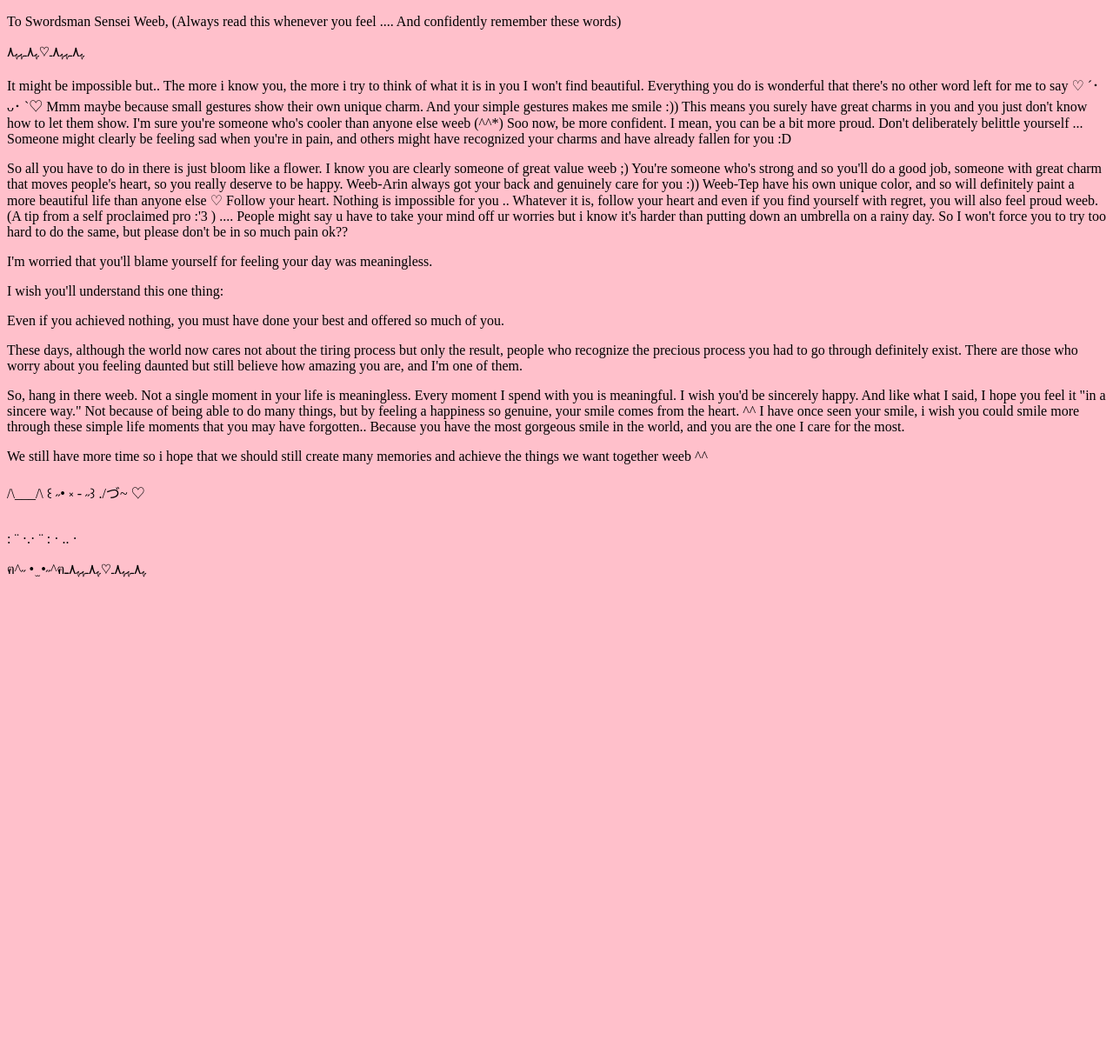
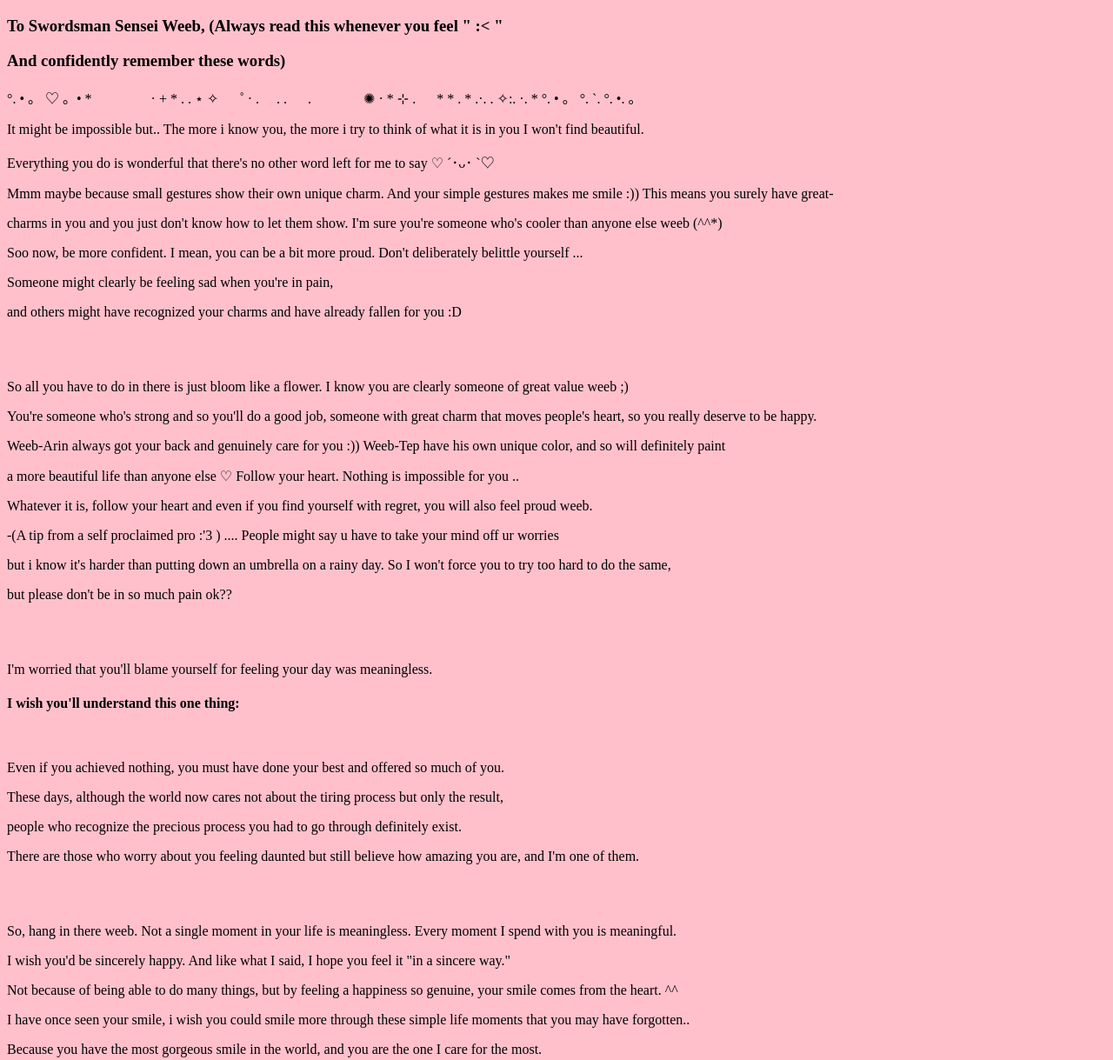
Before and after one commit to Ariiinnnn/-, a plain HTML site: page index.html in a window 1280 px wide. Shown: the top 1219 px of the page at 87% size. Before the commit the page ends 800 px from the top, so only its background shows below. Drawn offline with Linux system fonts and the light colour scheme.

Commit message:
Update index.html

```diff
--- a/index.html
+++ b/index.html
@@ -7,57 +7,119 @@
     <title>Document</title>
 </head>
 
-    <body bgcolor="pink"></body>
+   <body bgcolor="pink"></body>
 
-    <p> To Swordsman Sensei Weeb,
-        (Always read this whenever you feel ....
-        And confidently remember these words) </p>
+    <p><h3>To Swordsman Sensei Weeb,
+        (Always read this whenever you feel " :< " </p>
+     <p> And confidently remember these words)</h3></p>
+<p>   °. •     。
+
+♡ 。• *
+
+ 　　　　·   +  *  .
+   .  ⋆  ✧
+　 ˚   · .
+　. . 　 . 　  　　 ✺  ·
+    * ⊹   .
+   　   *  *     . * .·.  . ✧:. ·.
+
+* °.     • 。
+
+°.   `.
+
+°.    •.   。</p>
+
+    <p> It might be impossible but.. The more i know you, the more i try to think of what it is in you I won't find beautiful.
+    <p> Everything you do is wonderful that there's no other word left for me to say ♡ ´･ᴗ･ `♡ </p>
+    <p> Mmm maybe because small gestures show their own unique charm. And your simple gestures makes me smile :)) This means you surely have great-</p>
+    <p> charms in you and you just don't know how to let them show. I'm sure you're someone who's cooler than anyone else weeb (^^*)</p>
+    <p> Soo now, be more confident. I mean, you can be a bit more proud. Don't deliberately belittle yourself ...</p>
+    <p> Someone might clearly be feeling sad when you're in pain, </p>
+    <p> and others might have recognized your charms and have already fallen for you :D </p>
+
+<br>
+<br>
+
+<p> So all you have to do in there is just bloom like a flower. I know you are clearly someone of great value weeb ;)</p>
+     <p> You're someone who's strong and so you'll do a good job, someone with great charm that moves people's heart, so you really deserve to be happy.</p>
+      <p> Weeb-Arin always got your back and genuinely care for you :)) Weeb-Tep have his own unique color, and so will definitely paint</p>
+       <p> a more beautiful life than anyone else ♡ Follow your heart. Nothing is impossible for you ..</p>
+        <p> Whatever it is, follow your heart and even if you find yourself with regret, you will also feel proud weeb.</p>
+        <p> -(A tip from a self proclaimed pro :'3 ) .... People might say u have to take your mind off ur worries </p>
+       <p> but i know it's harder than putting down an umbrella on a rainy day. So I won't force you to try too hard to do the same,</p>
+       <p> but please don't be in so much pain ok?? </p> </p>
+
+<br>
+<br>
+
+    <p> I'm worried that you'll blame yourself for feeling your day was meaningless. </p>
+    <p><h4> I wish you'll understand this one thing:</h4></p>
+<br>
+    <p> Even if you achieved nothing, you must have done your best and offered so much of you. </p>
+    <p> These days, although the world now cares not about the tiring process but only the result, </p>
+    <p> people who recognize the precious process you had to go through definitely exist.</p>
+      <p> There are those who worry about you feeling daunted but still believe how amazing you are, and I'm one of them. </p>
+
+<br>
+<br>
+
+    <p> So, hang in there weeb. Not a single moment in your life is meaningless. Every moment I spend with you is meaningful.</p>
+      <p>  I wish you'd be sincerely happy. And like what I said, I hope you feel it "in a sincere way."</p>
+       <p> Not because of being able to do many things, but by feeling a happiness so genuine, your smile comes from the heart. ^^</p>
+       <p> I have once seen your smile, i wish you could smile more through these simple life moments that you may have forgotten.. </p>
+       <p> Because you have the most gorgeous smile in the world, and you are the one I care for the most. </p>
+
+<br>
+
+    <p> We still have more time so i hope that we should still create many memories </p>
+      <p> and achieve the things we want together weeb ^^ </p>
+
+<br>
+<p><big> -Sensei Arin weeb ♡ </p></big>
+<br>
+
+<p>  ¨ ·.· ¨ :
+</p><p1> /\___/\</p1><br>
+        <p2>꒰ ˶• ༝ - ˶꒱</p2><br>
+        <p3>./づ~ ♡♡♡♡♡♡ ♡ ♡ ♡</p3><br>
+   · .. · </p>
 
 
-    <p> ﮩ٨ـﮩﮩ٨ـ♡ﮩ٨ـﮩﮩ٨ </p>
+<br>
+    <p> ⋆⁺₊⋆ ☾⋆⁺₊⋆ <big> ฅ^˶ • ̫ •˶^ฅ    </big>ـ ⋆⁺₊⋆ ☾⋆⁺₊⋆</p>
 
-    <p> It might be impossible but.. The more i know you, the more i try to think of what it is in you I won't find beautiful.
-        Everything you do is wonderful that there's no other word left for me to say ♡ ´･ᴗ･ `♡ Mmm maybe because small gestures show their own unique charm.
-        And your simple gestures makes me smile :)) This means you surely have great charms in you and you just don't know how to let them show.
-        I'm sure you're someone who's cooler than anyone else weeb (^^*) Soo now, be more confident.
-        I mean, you can be a bit more proud. Don't deliberately belittle yourself ...
-        Someone might clearly be feeling sad when you're in pain,
-        and others might have recognized your charms and have already fallen for you :D </p>
+<br>
+    <p><big>   °. •     。
+
+♡ 。• *
+
+ 　　　　·   +  *  .
+   .  ⋆  ✧
+　 ˚   · .
+　. . 　 . 　  　　 ✺  ·
+    * ⊹   .
+   　   *  *     . * .·.  . ✧:. ·.
+
+* °.     • 。
+
+°.   `.
+
+°.    •.   。</big></p>
 
 
-    <p> So all you have to do in there is just bloom like a flower. I know you are clearly someone of great value weeb ;)
-        You're someone who's strong and so you'll do a good job, someone with great charm that moves people's heart, so you really deserve to be happy.
-        Weeb-Arin always got your back and genuinely care for you :)) Weeb-Tep have his own unique color, and so will definitely paint a more beautiful life than anyone else ♡
-        Follow your heart. Nothing is impossible for you .. Whatever it is, follow your heart and even if you find yourself with regret, you will also feel proud weeb.
-        (A tip from a self proclaimed pro :'3 ) .... People might say u have to take your mind off ur worries
-        but i know it's harder than putting down an umbrella on a rainy day. So I won't force you to try too hard to do the same,
-        but please don't be in so much pain ok?? </p>
+<p><big> ✺  ·
+   　　　　 * ⊹   .
+   　   *  *
+. ˚
 
-    <p> I'm worried that you'll blame yourself for feeling your day was meaningless. </p>
-    <p> I wish you'll understand this one thing: </p>
+*  * 　　　 ⊹  ˚  .    　　.
 
-    <p> Even if you achieved nothing, you must have done your best and offered so much of you. </p>
-    <p> These days, although the world now cares not about the tiring process but only the result, people who recognize the precious process you had to go through definitely exist.
-        There are those who worry about you feeling daunted but still believe how amazing you are, and I'm one of them. </p>
+⊹  ·  ✧ 　　　*    *
 
-    <p> So, hang in there weeb. Not a single moment in your life is meaningless. Every moment I spend with you is meaningful.
-        I wish you'd be sincerely happy. And like what I said, I hope you feel it "in a sincere way."
-        Not because of being able to do many things, but by feeling a happiness so genuine, your smile comes from the heart. ^^
-        I have once seen your smile, i wish you could smile more through these simple life moments that you may have forgotten..
-        Because you have the most gorgeous smile in the world, and you are the one I care for the most. </p>
+. 　　  ⊹  ✦  　 ✵  　　　　　*
 
-    <p> We still have more time so i hope that we should still create many memories
-        and achieve the things we want together weeb ^^ </p>
+* .　  ·</big></p>
 
-
-    <p>   /\___/\
-        ꒰ ˶• ༝ - ˶꒱
-        ./づ~ ♡ </p>
-
-    <p>: ¨ ·.· ¨ :
-         · .. · </p>
-
-    <p> ฅ^˶ • ̫ •˶^ฅﮩ٨ـﮩﮩ٨ـ♡ﮩ٨ـﮩﮩ٨ـ </p>
 
 </body>
 </html>
```
